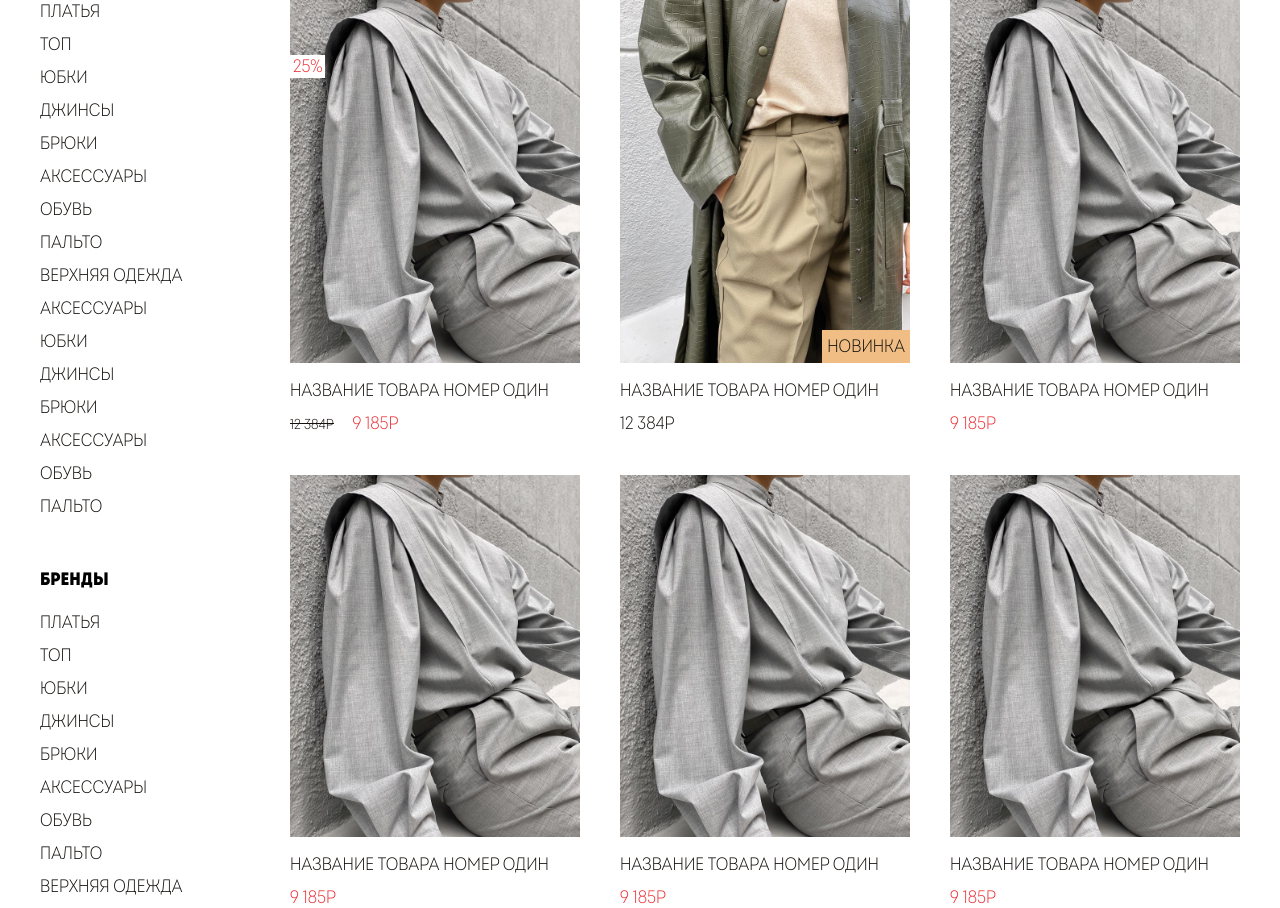
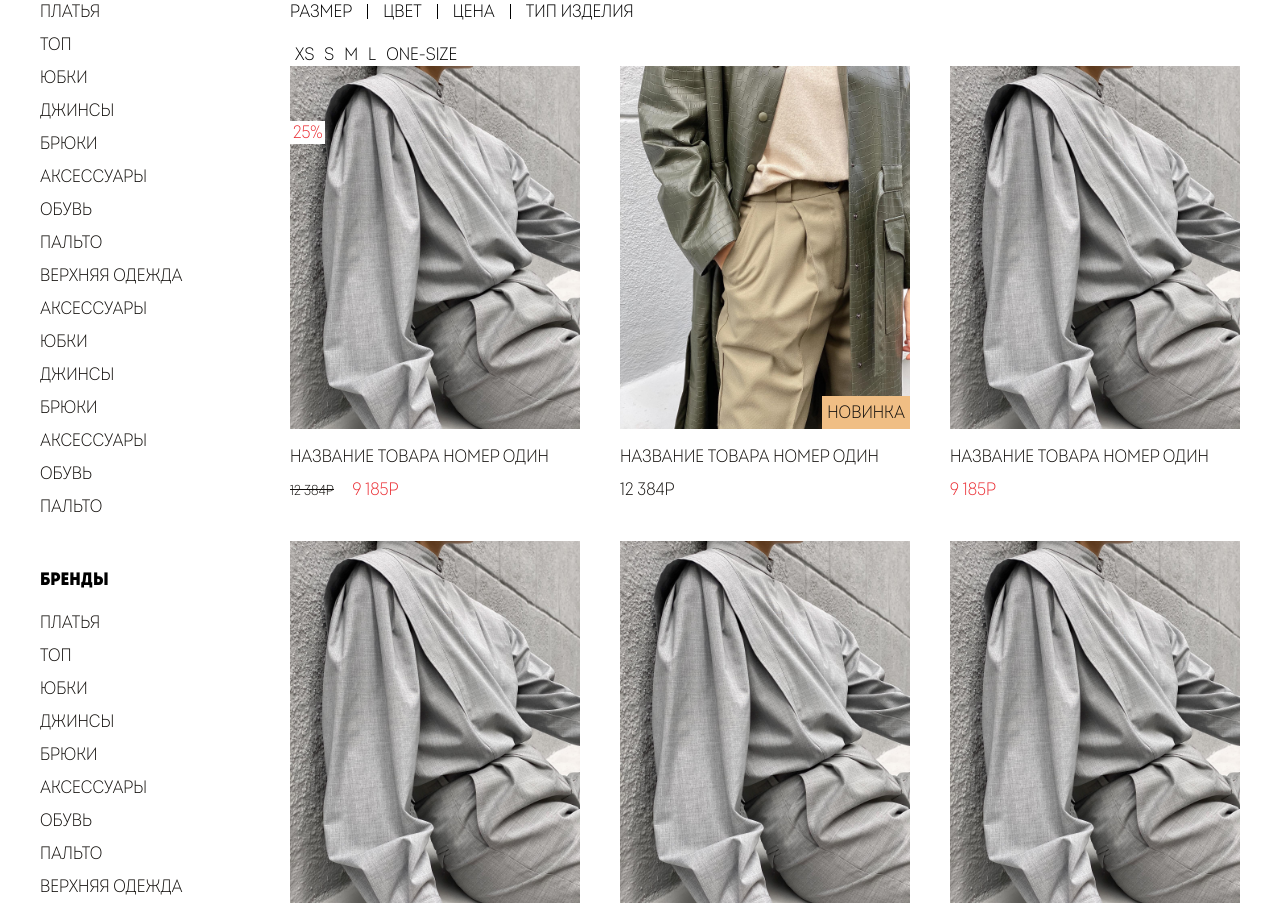
Before and after one commit to 21071988/ikra_store, a PHP site: page /catalog in a window 1280 px wide. Shown: the part 99-1007 px from the top of the page. Run offline with PHP 8.4, Linux system fonts and the light colour scheme; style sheets or scripts are compiled from the project's sources; some libraries are stand-ins or nearby versions.

Commit message:
catalog menu

```diff
--- a/catalog/index.php
+++ b/catalog/index.php
@@ -56,8 +56,29 @@
     </div>
   </div>
   <div class="catalog__part  right__part">
+
     <div class="top__menu">
 
+      <div class="top__menu__links">
+        <span>Размер</span>
+        <hr>
+        <span>цвет</span>
+        <hr>
+        <span>цена</span>
+        <hr>
+        <span>тип изделия</span>
+      </div>
+      <div class="top__menu__chooses">
+        <div class="top__menu__choose__sizes">
+          <form action="">
+          <label class='top__menu__choose__size' for="xs"><input type="checkbox" id="xs" name='size' value='xs' checked> xs</label>
+          <label class='top__menu__choose__size' for="s"><input type="checkbox" id="s" name='size' value='s' checked> s</label>
+          <label class='top__menu__choose__size' for="m"><input type="checkbox" id="m" name='size' value='m' checked> m</label>
+          <label class='top__menu__choose__size' for="l"><input type="checkbox" id="l" name='size' value='l' checked> l</label>
+          <label class='top__menu__choose__size' for="one-size"><input type="checkbox" id="one-size" name='one-size' value='one-size' checked> one-size</label>
+          </form>
+        </div>
+      </div>
     </div>
 
     <div class="catalog__pages">
--- a/css/styles.less
+++ b/css/styles.less
@@ -580,7 +580,7 @@ footer{
 	width: 5px;
 	margin:0 5px;
 }
-.size__choosing{
+.size__choosing, .top__menu__choose__sizes{
 	input{
 		position: absolute;
     clip: rect(0,0,0,0);
@@ -588,7 +588,7 @@ footer{
 	}
 }
 
-.size__choosing__label{
+.size__choosing__label, .top__menu__choose__size{
 	display: flex;
 	justify-content: center;
 	align-items: center;
@@ -599,6 +599,13 @@ footer{
 	border-color:@bl !important;
 	color:#ffffff !important;
 }
+
+.top__menu__choose__size:not(:disabled):not(.disabled).active, .top__menu__choose__size:not(:disabled):not(.disabled):active, .show>.top__menu__choose__size.dropdown-toggle{
+	background-color:@bl !important;
+	border-color:@bl !important;
+	color:#ffffff !important;
+}
+
 .btn-secondary.focus, .btn-secondary:focus{
 	box-shadow: none !important;
 }
@@ -1081,6 +1088,30 @@ label{
 			margin-bottom: 80px;
 		}
 }
+.top__menu__links{
+	.flex;
+	margin-bottom:@m;
+	hr{
+		margin: 4px 5px;
+    width: 1px;
+    background: black;
+    border: none;
+	}
+	span{
+		margin:0 10px;
+		&:first-child{
+			margin-left:0;
+		}
+	}
+}
+.top__menu__choose__sizes form{
+	.flex;
+	label{
+		margin:0 5px;
+	}
+}
+
+
 @media screen and(max-width: 768px) {
 
 }
--- a/js/main.js
+++ b/js/main.js
@@ -151,6 +151,23 @@ for(let i = 0; i< labelArray.length; i++){
         var current = document.getElementsByClassName("active");
         current[0].className = current[0].className.replace(" active", "");
         this.className += " active";
+    });
+}
+
+//choosing size in catalog
+let labelC = document.querySelectorAll('.top__menu__choose__size');
+labelCArray = Array.from(labelC);
+for(let i = 0; i< labelCArray.length; i++){
+  labelCArray[i].addEventListener('click',function(){
+        var current = document.getElementsByClassName("active");
+        if(!!current){
+          console.log(current);
+          this.className += " active";
+        }else{
+          current[0].className = current[0].className.replace(" active", "");
+          this.className += " active";
+        }
+
     });
 }
 
```
